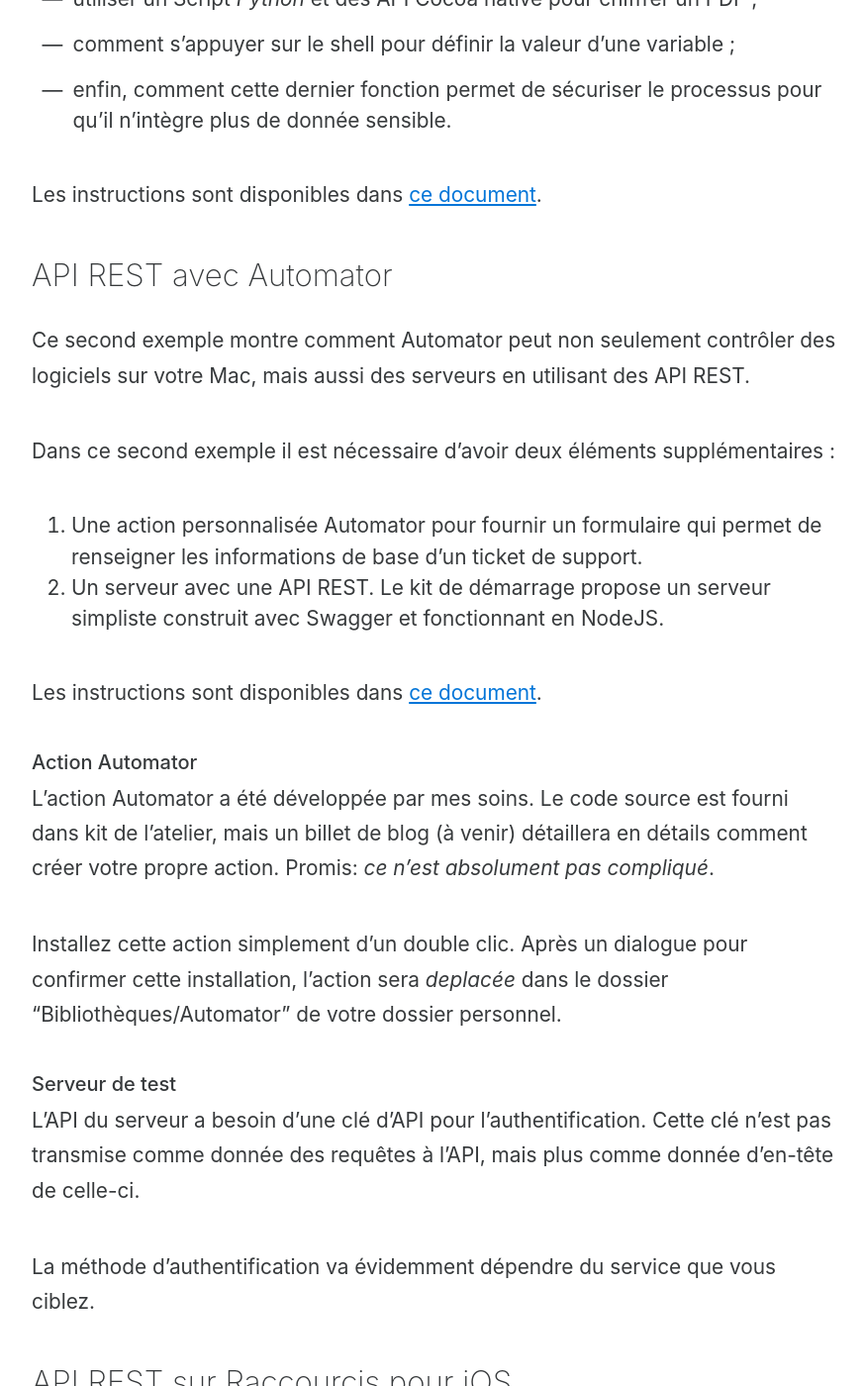
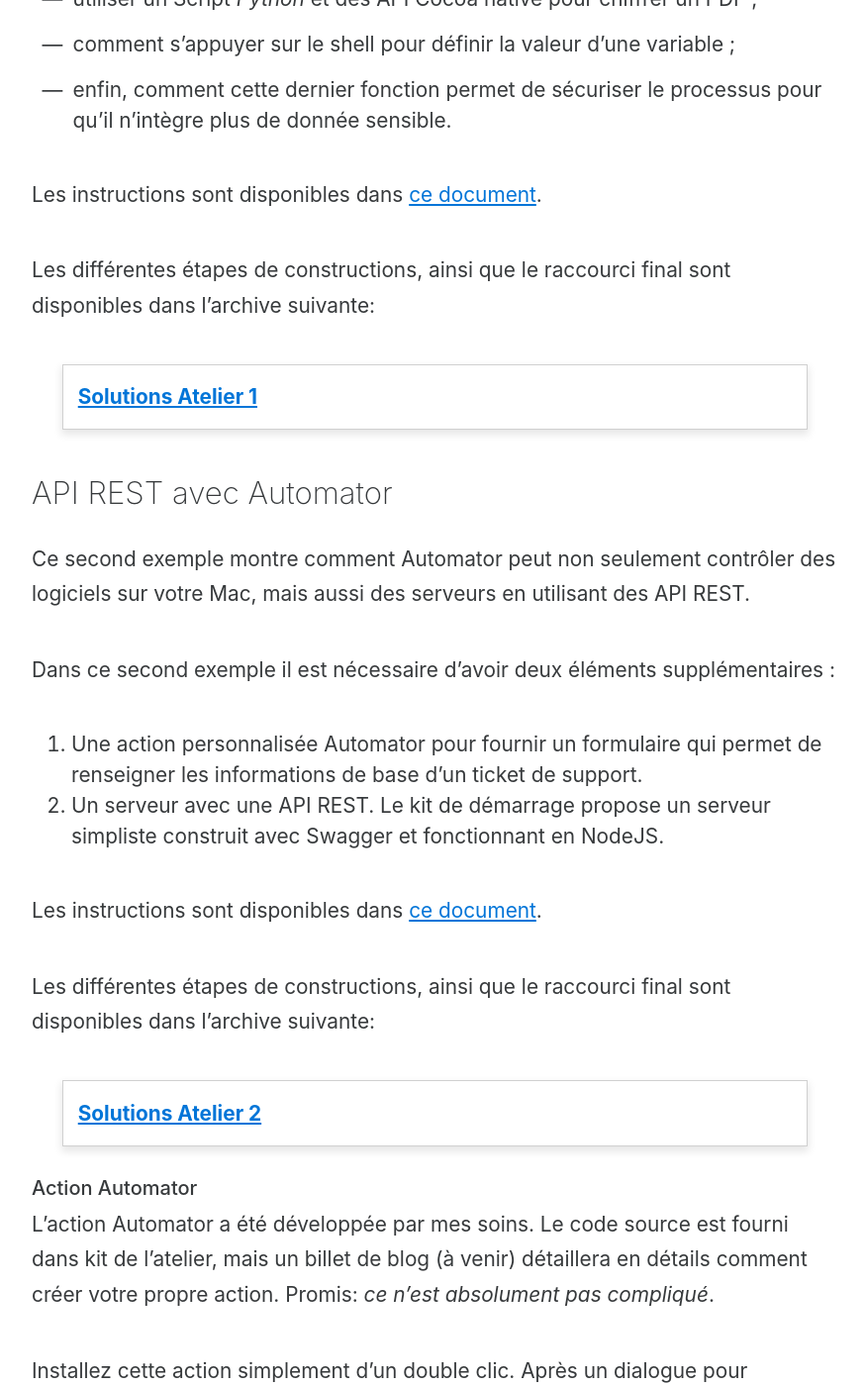
Before and after one commit to Sylvain-Gamel-fr/Sylvain-Gamel-fr.github.io, a Jekyll site: the page built from fr/formations/command-it-2019.md, in a window 1280 px wide and 1400 px high, scrolled down 4039 px. Shown: the whole window at 99% size, without its empty margins (54-928 px from the left). Built offline with Jekyll 4.4.1, drawn with Linux system fonts in a browser that asks for light colours; some of the changed text lies outside the part shown.

Commit message:
added links to outcomes

```diff
--- a/fr/formations/command-it-2019.md
+++ b/fr/formations/command-it-2019.md
@@ -113,6 +113,11 @@ Ce premier exemple est une introduction à Automator pour voir comment :
 
 Les instructions sont disponibles dans [ce document][workshop1].
 
+Les différentes étapes de constructions, ainsi que le raccourci final sont
+disponibles dans l'archive suivante:
+
+> **[Solutions Atelier 1][final1]**
+
 
 <div id="wk2"></div>
 
@@ -130,6 +135,11 @@ Dans ce second exemple il est nécessaire d'avoir deux éléments supplémentair
    fonctionnant en NodeJS.
 
 Les instructions sont disponibles dans [ce document][workshop2].
+
+Les différentes étapes de constructions, ainsi que le raccourci final sont
+disponibles dans l'archive suivante:
+
+> **[Solutions Atelier 2][final2]**
 
 ##### Action Automator
 
@@ -178,6 +188,11 @@ Dans le raccourci d'exemple nous allons mettre en application les concepts suiva
 
 Le détail des instructions est disponible dans [ce document][workshop3].
 
+Les différentes étapes de constructions, ainsi que le raccourci final sont
+disponibles dans l'archive suivante:
+
+> **[Solutions Atelier 3][final3]**
+
 
 [cit]: https://Command-iT.fr/
 
```
